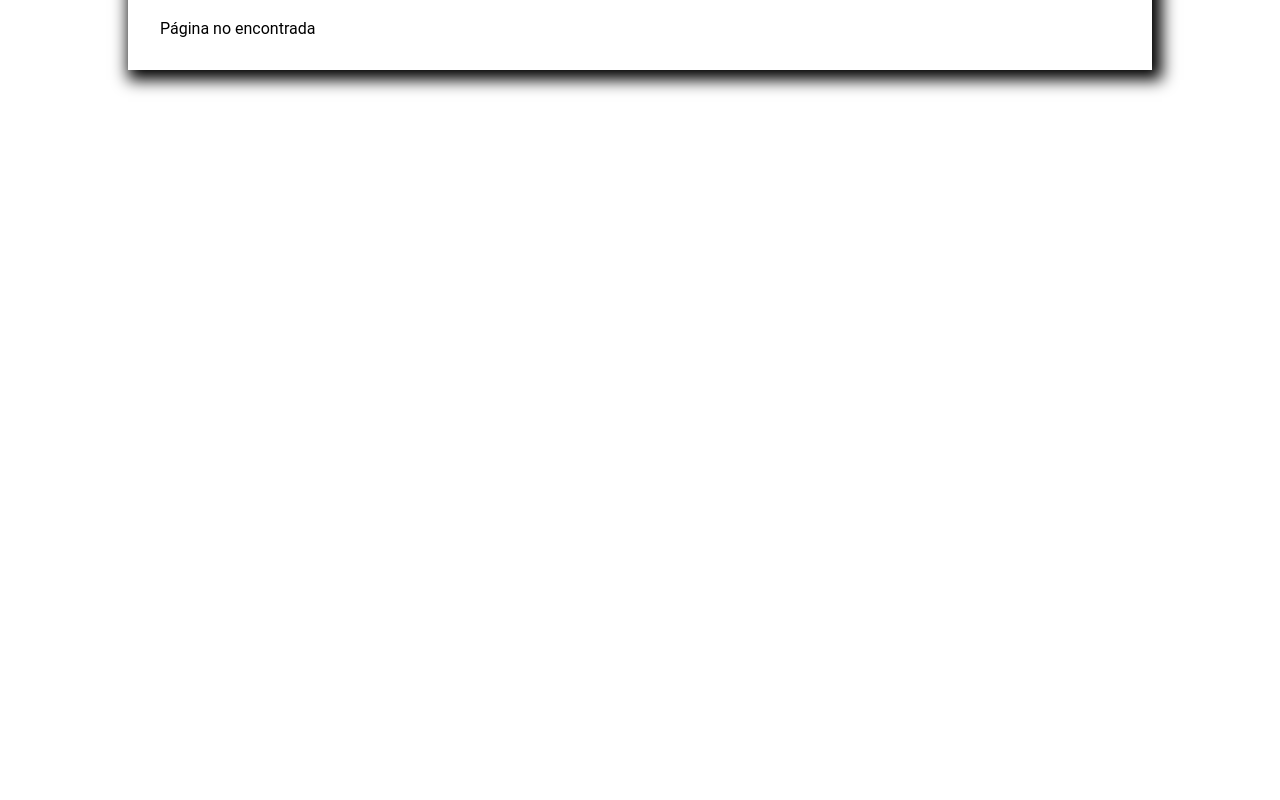
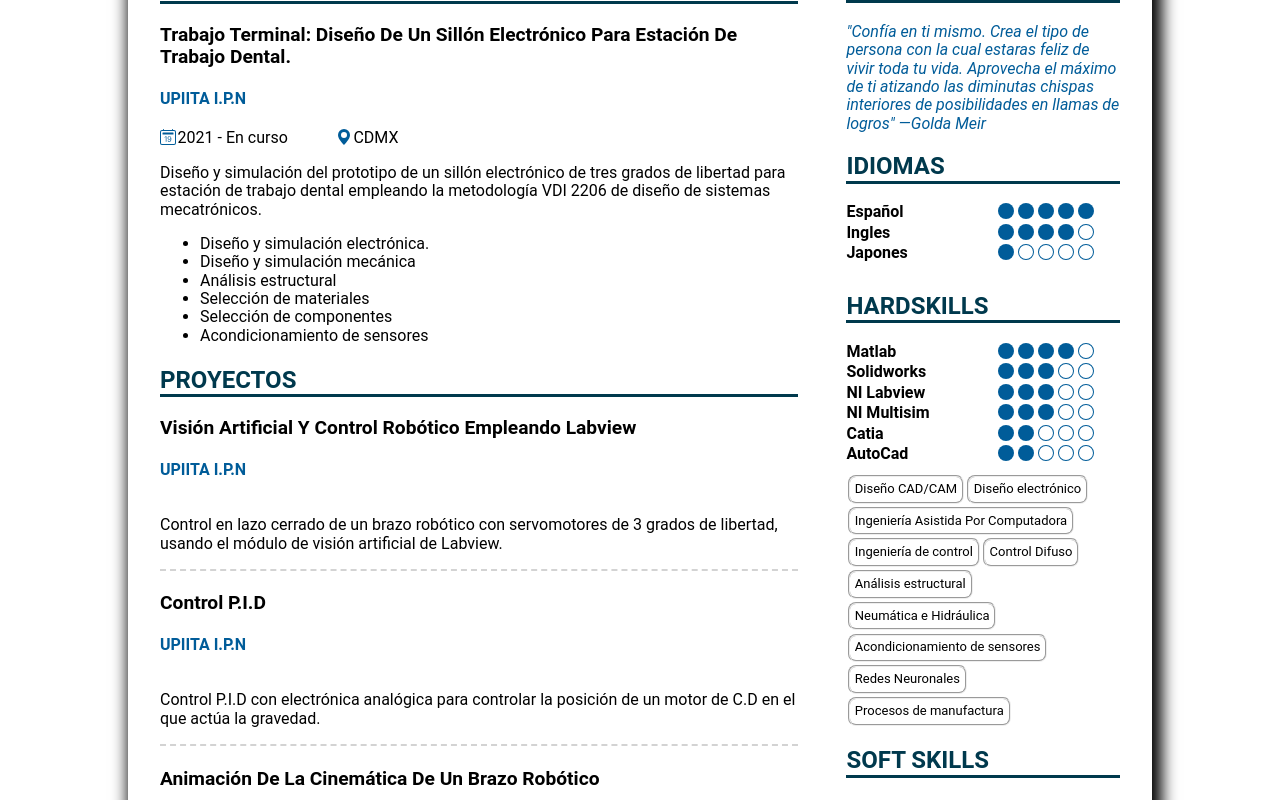
Before and after one commit to ErnestoZuniga/ErnestoZuniga.github.io, a React (Create React App) app: page /mechatronics in a window 1280 px wide. Shown: the part 500-1300 px from the top of the page. Before the commit the page ends 800 px from the top, so only its background shows below. Built offline with nearby package versions, Linux system fonts and the light colour scheme.

Commit message:
Update: Added page Mechatroncis and its corresponding data

```diff
--- a/src/assets/data.json
+++ b/src/assets/data.json
@@ -5,14 +5,14 @@
       "position": "FrontEnd Developer (Freelance).",
       "description":"Desarrollo de componentes y funcionalidades, consulta y peticiones a APIs y corrección de errores de un sistema de cajeros de criptomonedas, desarrollado en Electron y React.",
       "company":"Krydex",
-      "dateStart":"Marzo 2021",
+      "dateStart":"marzo 2021",
       "dateEnd":"Julio 2021",
       "workPlace":"CDMX Remoto",
       "activities": [
-        "Desarrollo de paginas",
+        "Desarrollo de páginas",
         "Desarrollo de componentes.",
         "Consumo de APIs.",
-        "Refactorizacion de código.",
+        "Refactorización de código.",
         "Manejo de dependencias con NPM."
       ]
     },
@@ -40,26 +40,81 @@
     }
   },
   "mechatronics": {
+    "experience": {
+      "title": "Trabajo terminal: Diseño de un sillón electrónico para estación de trabajo dental.",
+      "description":"Diseño y simulación del prototipo de un sillón electrónico de tres grados de libertad para estación de trabajo dental empleando la metodología VDI 2206 de diseño de sistemas mecatrónicos. ",
+      "company":"UPIITA I.P.N",
+      "dateStart":"2021",
+      "dateEnd":"En curso",
+      "workPlace":"CDMX",
+      "activities": [
+        "Diseño y simulación electrónica.",
+        "Diseño y simulación mecánica",
+        "Análisis estructural",
+        "Selección de materiales",
+        "Selección de componentes",
+        "Acondicionamiento de sensores"
+      ]
+    },
     "proyects": [
       {
         "title": "Proyectos",
-        "proyect": "Visión artiﬁcial y control robotico empleando Labview",
+        "proyect": "Visión artificial y control robótico empleando Labview",
         "institution": "UPIITA I.P.N",
-        "description": "Control en lazo cerrado de un brazo robótico con servomotores de 3 grados de libertad, usando el modulo de visión artiﬁcial de Labview."
+        "description": "Control en lazo cerrado de un brazo robótico con servomotores de 3 grados de libertad, usando el módulo de visión artificial de Labview."
       },
       {
         "proyect": "Control P.I.D",
         "institution": "UPIITA I.P.N",
         "description": "Control P.I.D con electrónica analógica para controlar la posición de un motor de C.D en el que actúa la gravedad."
+      },
+      {
+        "proyect": "Animación de la cinemática de un brazo robótico",
+        "institution": "UPIITA I.P.N",
+        "description": "Aplicación de escritorio realizada en Java para visualizar y controlar mediante un mando de videojuego la cinemática de un sistema articulado de dos grados de libertad planar para representar el movimiento de un brazo robótico simple. "
       }
-    ]
+    ],
+    "skills": {
+      "title": "Hardskills",
+      "ratedSkills": [
+        {
+          "ratedSkills":  "Matlab",
+          "rate": "4"
+        },
+        {
+          "ratedSkills":  "Solidworks",
+          "rate": "3"
+        },
+        {
+          "ratedSkills":  "NI Labview",
+          "rate": "3"
+        },
+        {
+          "ratedSkills":  "NI Multisim",
+           "rate": "3"
+        },
+        {
+          "ratedSkills":  "Catia",
+          "rate": "2"
+        },
+        {
+          "ratedSkills":  "AutoCad",
+          "rate": "2"
+        }
+      ],
+      "unratedSkills": [ "Diseño CAD/CAM", "Diseño electrónico", "Ingeniería Asistida Por Computadora", "Ingeniería de control", "Control Difuso", "Análisis estructural", "Neumática e Hidráulica", "Acondicionamiento de sensores", "Redes Neuronales", "Procesos de manufactura"
+      ],
+      "methodology": [
+        "VDI 2006: Diseño de sistemas Mecatrónicos"
+      ]
+    }
   },
   "lifePhilosophy": {
-    "title": "Filosofia de vida",
-    "description": " \"Confia en ti mismo. Crea el tipo de persona con la cual estaras feliz de vivir toda tu vida. Aprovecha el maximo de ti atizando las diminitas chispas interiores de posibilidades en llamas de logros\" —Golda Meir "
+    "title": "Filosofía de vida",
+    "description": " \"Confía en ti mismo. Crea el tipo de persona con la cual estaras feliz de vivir toda tu vida. Aprovecha el máximo de ti atizando las diminutas chispas interiores de posibilidades en llamas de logros\" —Golda Meir "
   },
   "softSkills": [
-    "Aplicado","Observador","Autodidacta","Gestion del tiempo", "Colaboracion en equipos", "Aprendizaje Rapido", "Flexibilidad y adaptacion al cambio", "Actitud Positiva", "Persistente"
+    "Aplicado","Observador","Autodidacta","Gestión del tiempo", "Colaboración en equipos", "Aprendizaje rápido", "Flexibilidad y adaptación al cambio", "Actitud Positiva", "Perseverante"
   ],
   "education": {
     "title": "Ing. Mecatronica",
@@ -67,5 +122,21 @@
     "dateStart":"Marzo 2015",
     "dateEnd":"En curso",
     "description": "Trabajo de titulacion en curso. (Trabajo terminal,Tesis de titulacion.)"
+  },
+  "lenguages" : {
+    "title": "Idiomas",
+    "ratedSkills": [
+      {
+        "ratedSkills":  "Español",
+        "rate": "5"
+      },
+      {
+        "ratedSkills":  "Ingles",
+        "rate": "4"
+      },{
+        "ratedSkills":  "Japones",
+        "rate": "1"
+      }
+    ]
   }
 }
--- a/src/assets/styles/desktop/_main.module.scss
+++ b/src/assets/styles/desktop/_main.module.scss
@@ -50,6 +50,7 @@
   display: flex;
   flex-wrap: wrap;
   padding-top: 0.5rem;
+  font-size: small;
   p {
     margin: 0.1rem;
     border: groove 2px;
--- a/src/components/Skills.jsx
+++ b/src/components/Skills.jsx
@@ -6,7 +6,6 @@ import {
   BsCircleHalf as CircleHalf,
   BsCircle as CircleEmpty,
 } from "react-icons/bs";
-import Card from "./Card";
 import isElementinObject from "../services/isElementinObject";
 
 const Skills = (props) => {
@@ -44,13 +43,25 @@ const Skills = (props) => {
   };
 
   return (
-    <div className={ props.divider === true ? styles['divider'] : styles['card'] }>
-      { isElementinObject(props, 'h2') ? <h2 className={styles['card__h2']} > {props.h2} </h2> : <></>}
-      { isElementinObject(props, 'ratedSkills') ? createRatedSkill(props.ratedSkills) : <></>}
+    <div
+      className={props.divider === true ? styles["divider"] : styles["card"]}
+    >
+      {isElementinObject(props, "h2") ? (
+        <h2 className={styles["card__h2"]}> {props.h2} </h2>
+      ) : (
+        <></>
+      )}
+      {isElementinObject(props, "ratedSkills") ? (
+        createRatedSkill(props.ratedSkills)
+      ) : (
+        <></>
+      )}
       <div className={styles["unordered"]}>
-        {props.skills.map((skill, i) => (
-          <p key={skill + i.toString()}> {skill}</p>
-        ))}
+        {
+          isElementinObject(props, 'skills') ? props.skills.map( (skill, i) => {
+            return (<p key={skill + i.toString()}> {skill} </p>)
+          }) : <></>
+        }
       </div>
     </div>
   );
--- /dev/null
+++ b/src/containers/All.jsx
@@ -0,0 +1 @@
+import React from "react";
--- a/src/containers/FrontEnd.jsx
+++ b/src/containers/FrontEnd.jsx
@@ -8,7 +8,7 @@ import Card from "../components/Card";
 import data from "../assets/data.json";
 import styles from "../assets/styles/desktop/desktop.module.scss";
 
-const Home = () => {
+const FrontEnd = () => {
   return (
     <div className={styles.body}>
       <div className={styles["body__left"]}>
@@ -21,7 +21,6 @@ const Home = () => {
           place={data.frontEnd.experience.workPlace}
           description={data.frontEnd.experience.description}
           activities={data.frontEnd.experience.activities}
-          /*divider={true}*/
         />
         {/*<Proyects
           h2={data.proyects[0].title}
@@ -42,6 +41,10 @@ const Home = () => {
         <LifePhilosophy
           h2={data.lifePhilosophy.title}
           description={data.lifePhilosophy.description}
+        />
+        <Skills
+          h2={'Idiomas'}
+          ratedSkills={data.lenguages.ratedSkills}
         />
         <Skills
           h2={data.frontEnd.skills.title}
@@ -65,4 +68,4 @@ const Home = () => {
   );
 };
 
-export default Home;
+export default FrontEnd;
--- /dev/null
+++ b/src/containers/Mechatronics .jsx
@@ -0,0 +1,77 @@
+import React from "react";
+
+import Experience from "../components/Experience";
+import Proyects from "../components/Proyects";
+import LifePhilosophy from "../components/LifePhilosophy";
+import Skills from "../components/Skills";
+import Card from "../components/Card";
+import data from "../assets/data.json";
+import styles from "../assets/styles/desktop/desktop.module.scss";
+
+const Mechatronics = () => {
+  return (
+    <div className={styles.body}>
+      <div className={styles["body__left"]}>
+        <Experience
+          h2={"Experiencia"}
+          h3={data.mechatronics.experience.title}
+          h4={data.mechatronics.experience.company}
+          dateStart={data.mechatronics.experience.dateStart}
+          dateEnd={data.mechatronics.experience.dateEnd}
+          place={data.mechatronics.experience.workPlace}
+          description={data.mechatronics.experience.description}
+          activities={data.mechatronics.experience.activities}
+        />
+        <Proyects
+          h2={data.mechatronics.proyects[0].title}
+          h3={data.mechatronics.proyects[0].proyect}
+          h4={data.mechatronics.proyects[0].institution}
+          description={data.mechatronics.proyects[0].description}
+          divider={true}
+        />
+        <Proyects
+          h3={data.mechatronics.proyects[1].proyect}
+          h4={data.mechatronics.proyects[1].institution}
+          description={data.mechatronics.proyects[1].description}
+          divider={true}
+        />
+        <Proyects
+          h3={data.mechatronics.proyects[2].proyect}
+          h4={data.mechatronics.proyects[2].institution}
+          description={data.mechatronics.proyects[2].description}
+          divider={true}
+        />
+      </div>
+
+      <div className={styles["body__right"]}>
+        <LifePhilosophy
+          h2={data.lifePhilosophy.title}
+          description={data.lifePhilosophy.description}
+        />
+        <Skills
+          h2={'Idiomas'}
+          ratedSkills={data.lenguages.ratedSkills}
+        />
+        <Skills
+          h2={data.mechatronics.skills.title}
+          ratedSkills={data.mechatronics.skills.ratedSkills}
+          skills={data.mechatronics.skills.unratedSkills}
+        />
+        <Skills
+          h2={'Soft Skills'}
+          skills={data.softSkills}
+        />
+        <Card
+          h2={'Educacion'}
+          h3={data.education.title}
+          h4={data.education.institution}
+          dateStart={data.education.dateStart}
+          dateEnd={data.education.dateEnd}
+          description={data.education.description}
+        />
+      </div>
+    </div>
+  );
+};
+
+export default Mechatronics;
--- a/src/routes/App.js
+++ b/src/routes/App.js
@@ -6,6 +6,7 @@ import {
 } from "react-router-dom";
 
 import FrontEnd from "../containers/FrontEnd"
+import Mechatronics from "../containers/Mechatronics ";
 import NotFound from "../containers/NotFound"
 import Layout from "../components/Layout";
 import Playground from "../containers/Playground";
@@ -18,6 +19,7 @@ const App = () => {
       <Layout>
         <Switch>
           <Route exact={true} path="/" element={<FrontEnd/>} />
+          <Route exact={true} path="/mechatronics" element={<Mechatronics/>} />
           <Route exact={true} path="*" element={<NotFound/>} />
           <Route exact={true} path="/p" element={<Playground/>} />
         </Switch>
```
